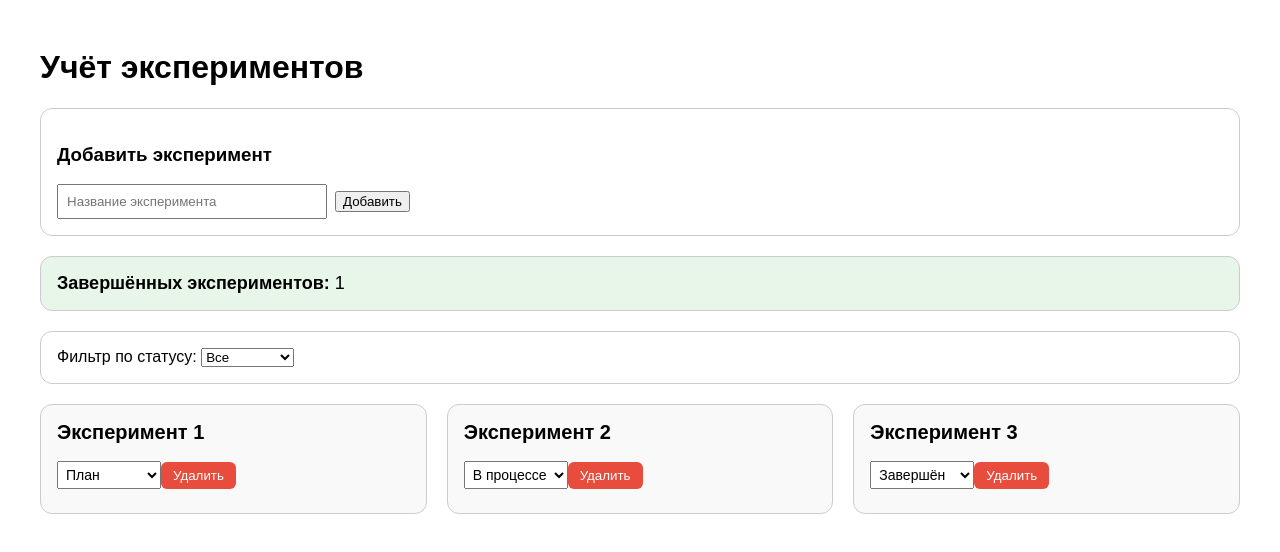
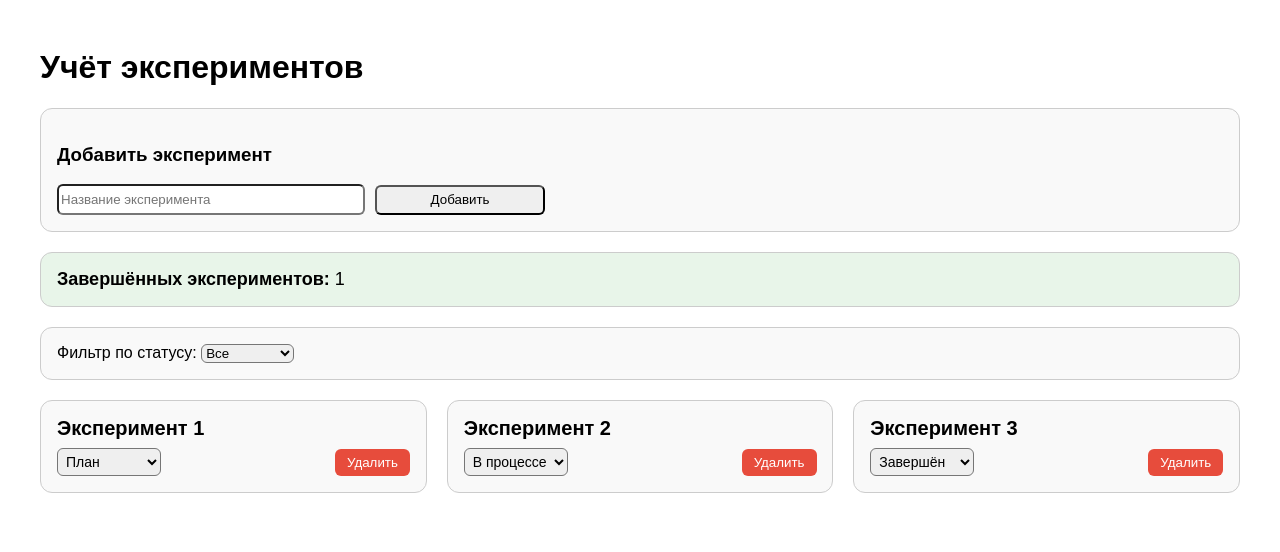
Before and after one commit to Danila7502/experiment-tracker, a React (Create React App) app: page / in a window 1280 px wide. Shown: the top 552 px of the page. Built offline with nearby package versions, Linux system fonts and the light colour scheme.

Commit message:
8 - отредактировал стили

```diff
--- a/src/App.css
+++ b/src/App.css
@@ -34,21 +34,39 @@
   padding: 16px;
   border: 1px solid #ccc;
   border-radius: 12px;
-  background-color: #fff;
+  background-color: #f9f9f9;
 }
 
 .add-block input {
-  padding: 8px;
-  margin-right: 8px;
-  width: 250px;
+  height: 25px;
+  width: 300px;
+  border-radius: 6px;
+}
+.add-block button {
+  height: 30px;
+  width: 170px;
+  border-radius: 6px;
+  cursor: pointer;
+  position: relative;
+  left: 10px;
+}
+.add-block button:hover {
+  background-color: #f9f9f9;
 }
 .experiment-card button {
-  margin-top: 10px;
   padding: 6px 12px;
   background-color: #e74c3c;
   color: white;
   border: none;
   border-radius: 6px;
+  cursor: pointer;
+  position: relative;
+  left: 174px;
+}
+.experiment-card button:hover {
+  background-color: #eb6253;
+}
+.experiment-card select {
   cursor: pointer;
 }
 .completed-block {
@@ -64,9 +82,14 @@
   padding: 16px;
   border: 1px solid #ccc;
   border-radius: 12px;
+  background-color: #f9f9f9;
+}
+.filter-block select {
+  border-radius: 6px;
 }
 .status-select {
-  margin: 8px 0;
   padding: 4px;
   font-size: 14px;
+  border-radius: 6px;
+  height: 28px;
 }
```
